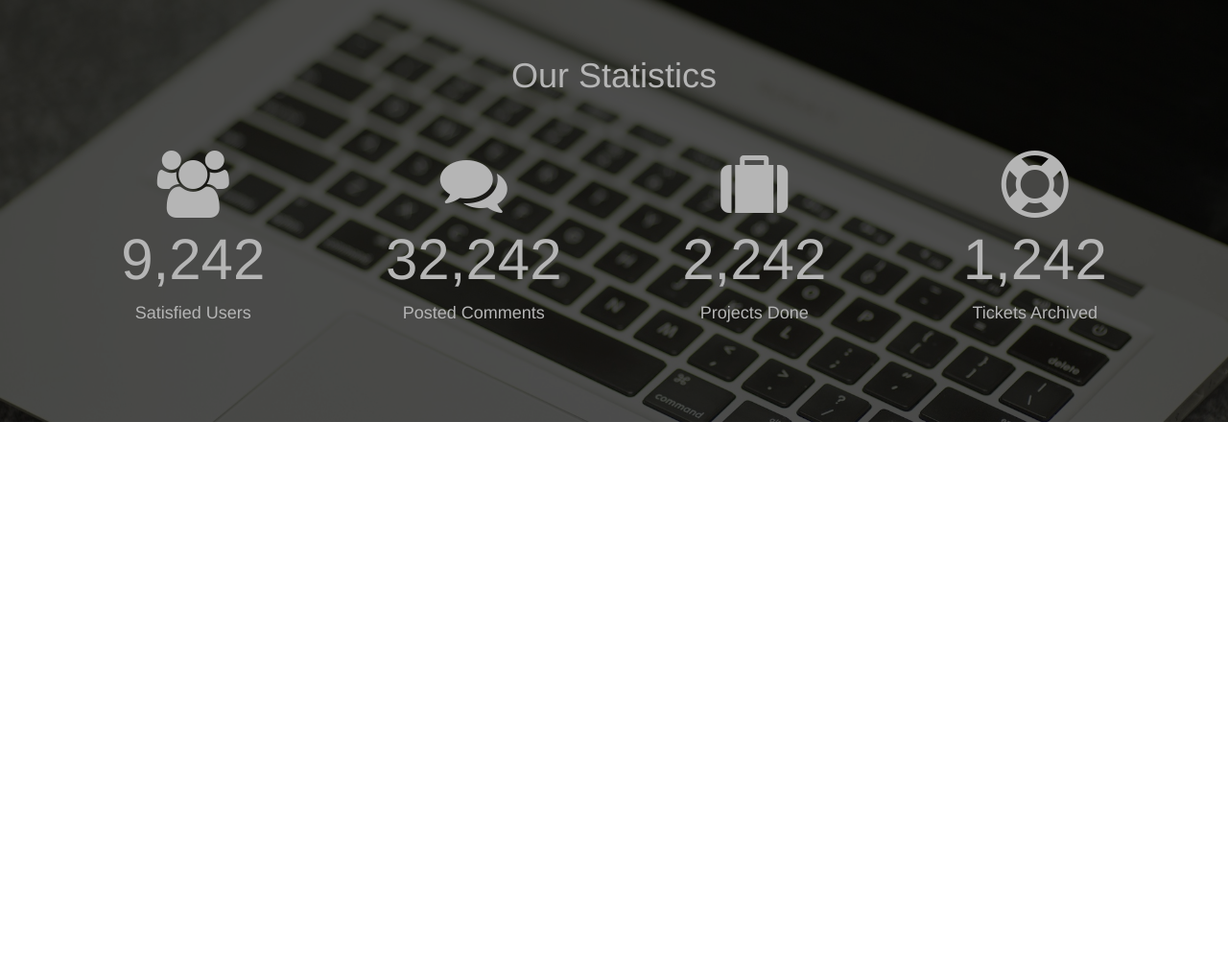
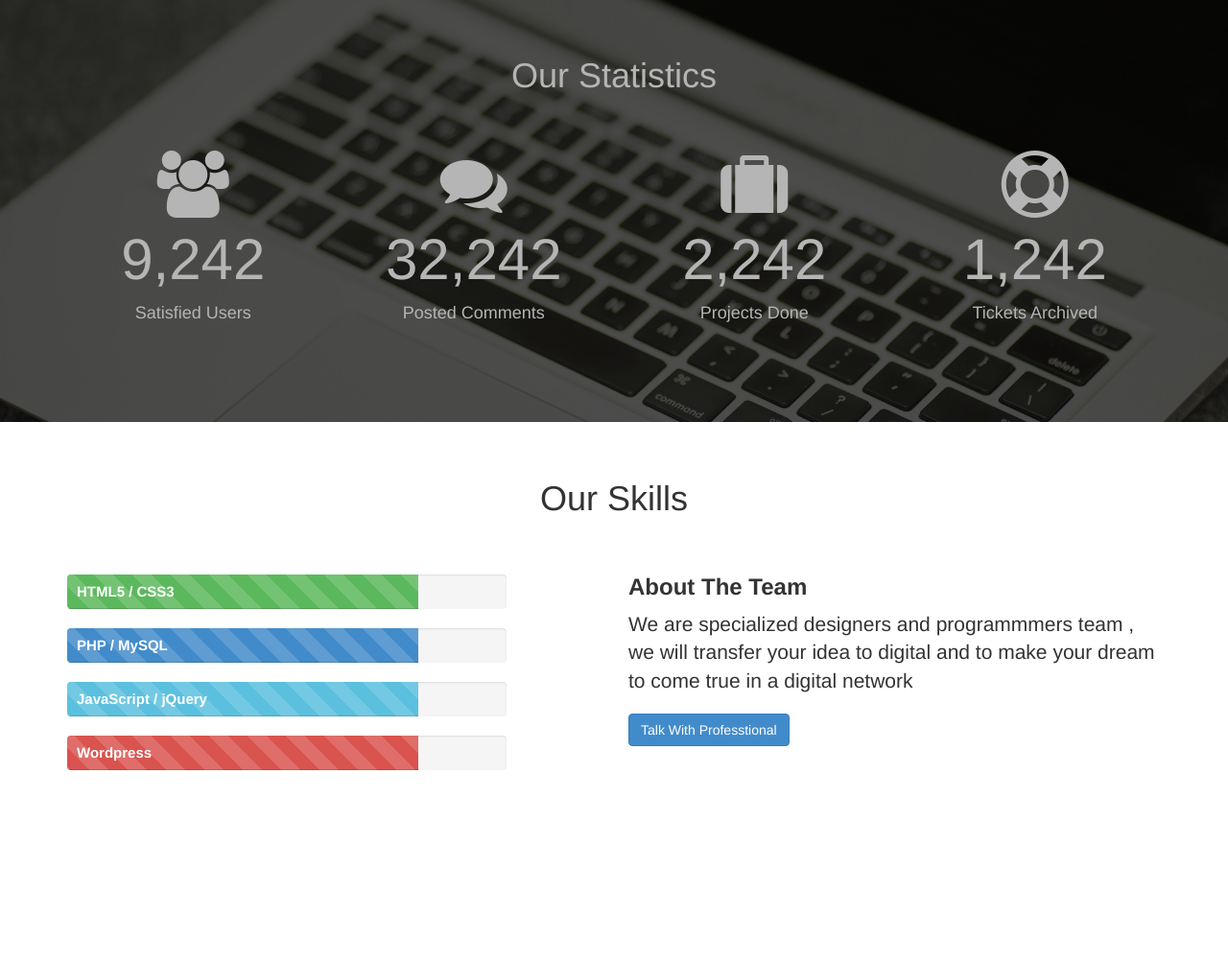
Before and after one commit to Kemo-Byte/bootstrap3, a PHP site: page / in a window 1280 px wide. Shown: the part 3105-4107 px from the top of the page at 96% size. Run offline with PHP 8.4, Linux system fonts and the light colour scheme.

Commit message:
Our Skills Section

```diff
--- a/css/style.css
+++ b/css/style.css
@@ -382,4 +382,27 @@ min-width: 200px;
 .statistics span {
 	font-size: 18px;
 }
+
+
 /*End Statistics*/
+
+
+/*Start Our Skills*/
+
+
+.our-skills {
+	padding-top: 40px;
+	padding-bottom: 70px;
+
+}
+.our-skills h1 { margin-bottom: 60px; }
+.our-skills h3 { font-weight: bold; margin-top: 0; }
+.our-skills .progress { height: 36px; }
+.our-skills .progress-bar {
+	font-weight: bold;
+	font-size: 15px;
+	line-height: 36px;
+	text-align: left;
+	text-indent: 10px;
+	 }
+/*End Our Skills*/
--- a/index.php
+++ b/index.php
@@ -437,9 +437,66 @@
 		</div>
 	</div>
 </section>
+<!-- End Statistics Section -->
 
 
-<!-- End Statistics Section -->
+<!-- Start Our Skills  Section-->
+
+<section class="our-skills text-center">
+	<div class="container">
+		<h1>Our Skills</h1>
+
+		<div class="row">
+
+			<!-- Start Progress Skills -->
+			<div class="col-md-5">
+				<div class="progress-skills">
+					<div class="progress">
+						<div class="progress-bar progress-bar-success progress-bar-striped active" role="progressbar" aria-valuenow="80" aria-valuemin="0" aria-valuemax="100" style="width:80%">
+							HTML5 / CSS3
+						</div>
+					</div>
+
+					<div class="progress">
+						<div class="progress-bar progress-bar-primary progress-bar-striped active" role="progressbar" aria-valuenow="80" aria-valuemin="0" aria-valuemax="100" style="width:80%">
+							PHP / MySQL
+						</div>
+					</div>
+
+					<div class="progress">
+						<div class="progress-bar progress-bar-info progress-bar-striped active" role="progressbar" aria-valuenow="80" aria-valuemin="0" aria-valuemax="100" style="width:80%">
+							JavaScript / jQuery
+						</div>
+
+					</div>
+
+					<div class="progress">
+						<div class="progress-bar progress-bar-danger progress-bar-striped active" role="progressbar" aria-valuenow="80" aria-valuemin="0" aria-valuemax="100" style="width:80%">
+							Wordpress
+						</div>
+					</div>
+				</div>
+			</div>
+			<!-- End Progress Skills -->
+
+			<!-- Start Team Info -->
+
+			<div class="col-md-6 col-md-offset-1">
+				<div class="skills-info text-left">
+					<h3> About The Team </h3>
+					<p class="lead">We are specialized designers and programmmers team , we will transfer your idea to digital and to make your dream to come true in a digital network</p>
+					<button type="button" class="btn btn-primary">Talk With Professtional</button>
+				</div>
+			</div>
+			<!-- End Team Info -->
+		</div>
+	</div>
+</section>
+
+
+
+<!-- End Our Skills Section -->
+
 
 <!-- <br>
 <br>
```
